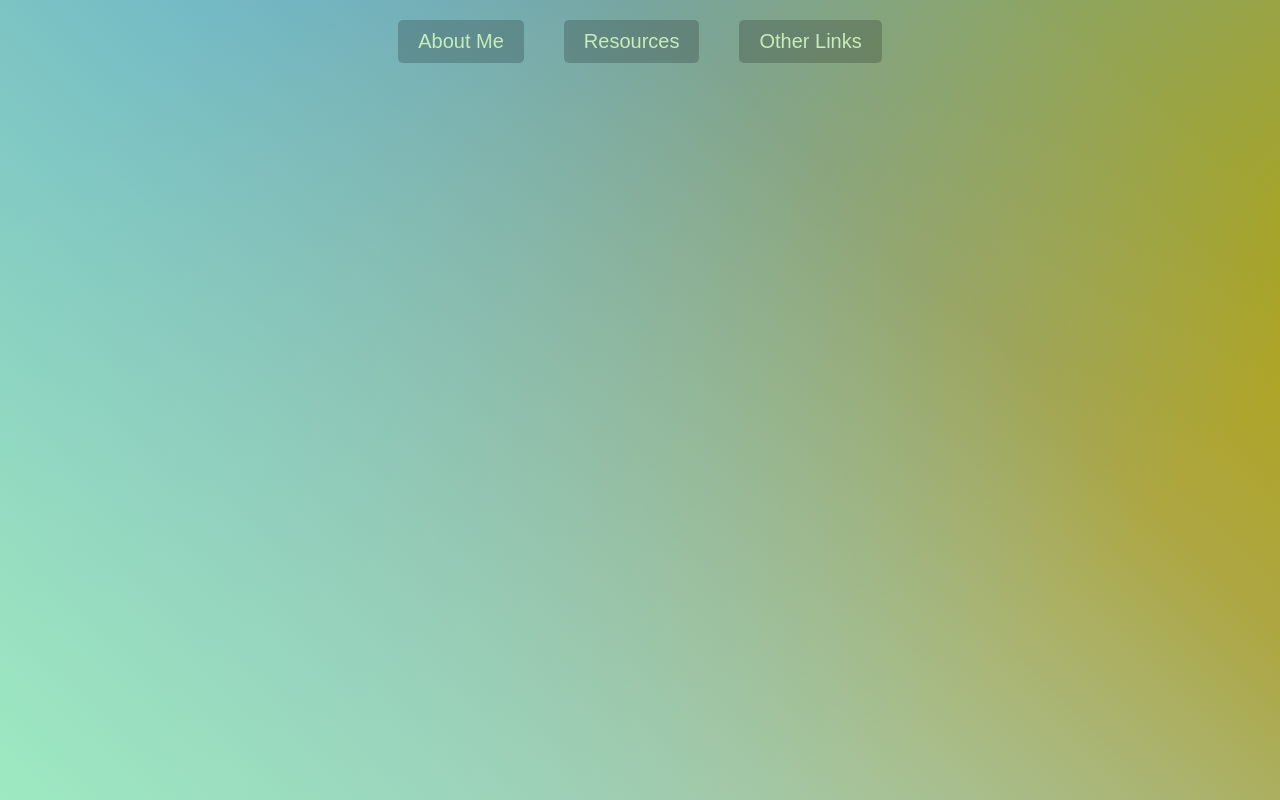
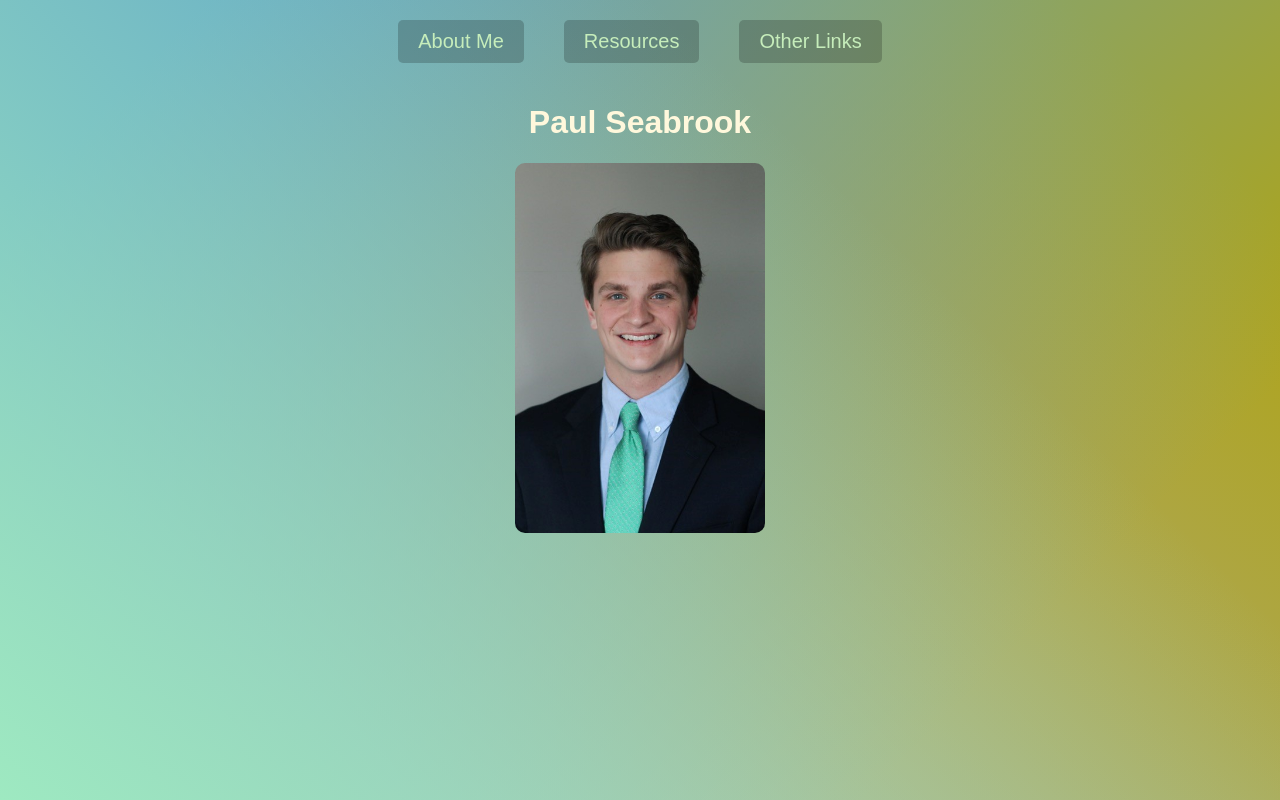
Before and after one commit to paulseabrook/Career-Page, a plain HTML site: page index.html in a window 1280 px wide. Drawn offline with Linux system fonts and the light colour scheme.

Commit message:
Added resume, headshot, and header

```diff
--- a/index.html
+++ b/index.html
@@ -8,6 +8,7 @@
     <link rel="stylesheet" href="style.css" />
   </head>
   <body>
+
     <!-- We are going to create WesBos's follow along nav for our Career Page -->
     <nav class="top">
       <!-- This div of class dropdownBackground is the one div that will follow around. Notice it is inside of the nav -->
@@ -81,12 +82,18 @@
               >
             </li>
             <li>
-              <a class="button" href="./pages/resume.html">Resume</a>
+              <a class="button" href="./docs/resume.docx">Resume</a>
             </li>
           </ul>
         </li>
       </ul>
     </nav>
+    <div class="headerOneWrapper">
+      <h1>Paul Seabrook</h1>
+    </div>
+    <div class="headshotWrapper">
+      <img src="./images/headshot.jpg" class="headshot">
+    </div>
     <script src="scripts.js"></scripts>
   </body>
 </html>
--- a/style.css
+++ b/style.css
@@ -157,3 +157,25 @@ a.button {
 .button[href*='courses'] {
   background: #ffc600;
 }
+
+.headshotWrapper {
+  display: flex;
+  justify-content: center;
+  align-items: center;
+}
+
+.headshot {
+  height: 370px;
+  width: 250px;
+  border-radius: 10px;
+}
+
+h1 {
+  color: cornsilk;
+}
+
+.headerOneWrapper {
+  display: flex;
+  justify-content: center;
+  align-items: center;
+}
```
Also changed, not shown: pages/resume.html (+2 -4 lines), 1 other file.
